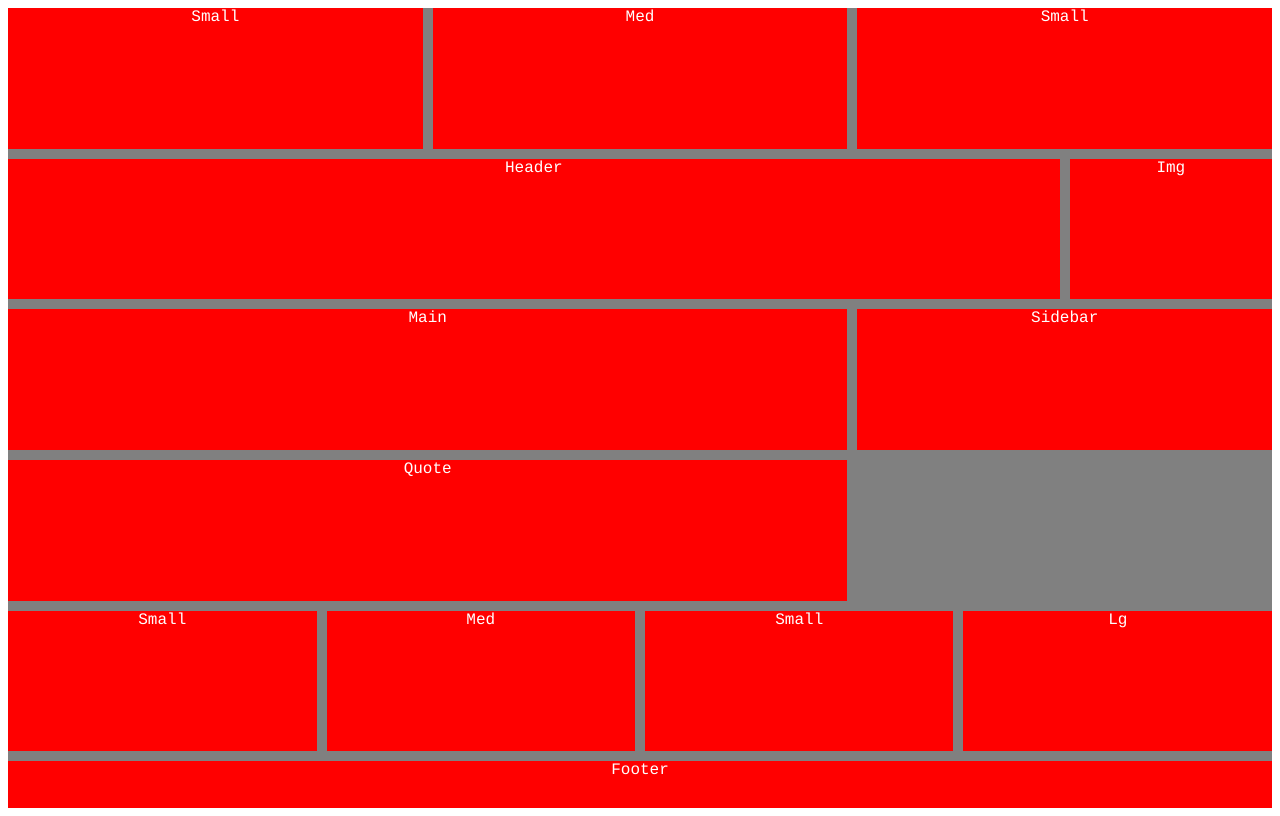
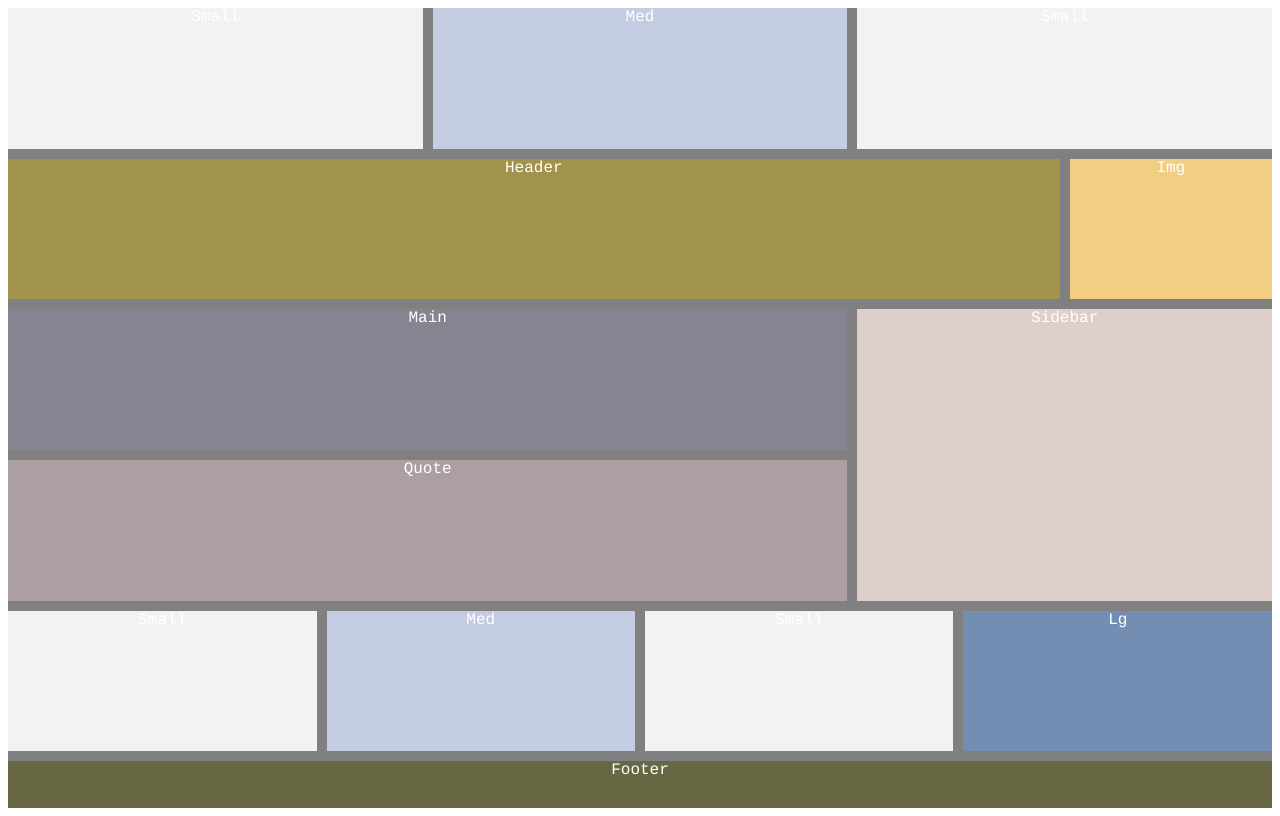
Before and after one commit to mlk224/Wireframes, a plain HTML site: page Hard-Grid/index.html in a window 1280 px wide. Drawn offline with Linux system fonts and the light colour scheme.

Commit message:
Update styles.css

```diff
--- a/Hard-Grid/styles.css
+++ b/Hard-Grid/styles.css
@@ -18,73 +18,73 @@ body{
 .item1 {
     grid-column: span 4;
     grid-row: 1;
-    background-color: red;
+    background-color: #f2f2f4;
 }
 .item2 {
     grid-column: span 4;
     grid-row: 1;
-    background-color: red;
+    background-color: #c4cce1;
 }
 .item3 {
     grid-column: span 4;
     grid-row: 1;
-    background-color: red;
+    background-color: #f2f2f4;
 }
 
 .item4 {
     grid-column: span 10;
     grid-row: 2;
-    background-color: red;
+    background-color: #a2934c;
 }
 .item5 {
     grid-column: span 2;
     grid-row: 2;
-    background-color: red;
+    background-color: #f1ce83;
 }
 
 
 .item6 {
     grid-column: span 8;
     grid-row: 3;
-    background-color: red;
+    background-color: #878492;
 }
 .item7 {
     grid-column: span 4;
     grid-row-start: 3;
-    grid-row-end: 4;
-    background-color: red;
+    grid-row-end: span 2;
+    background-color: #decfca;
 }
 .item8 {
     grid-column: span 8;
     grid-row: 4;
-    background-color: red;
+    background-color: #ad9fa1;
 }
 
 .item9 {
     grid-column: span 3;
     grid-row: 5;
-    background-color: red;
+    background-color: #f2f2f4;
 }
 .item10 {
     grid-column: span 3;
     grid-row: 5;
-    background-color: red;
+    background-color: #c4cce1;
 }
 .item11 {
     grid-column: span 3;
     grid-row: 5;
-    background-color: red;
+    background-color: #f2f2f4;
 }
 .item12 {
     grid-column: span 3;
     grid-row: 5;
-    background-color: red;
+    background-color: #748eb3;
 }
 
 .item13 {
     grid-column: span 12;
     grid-row: 6;
-    background-color: red;
+    background-color: #686744;
 }
 
 /*
```
